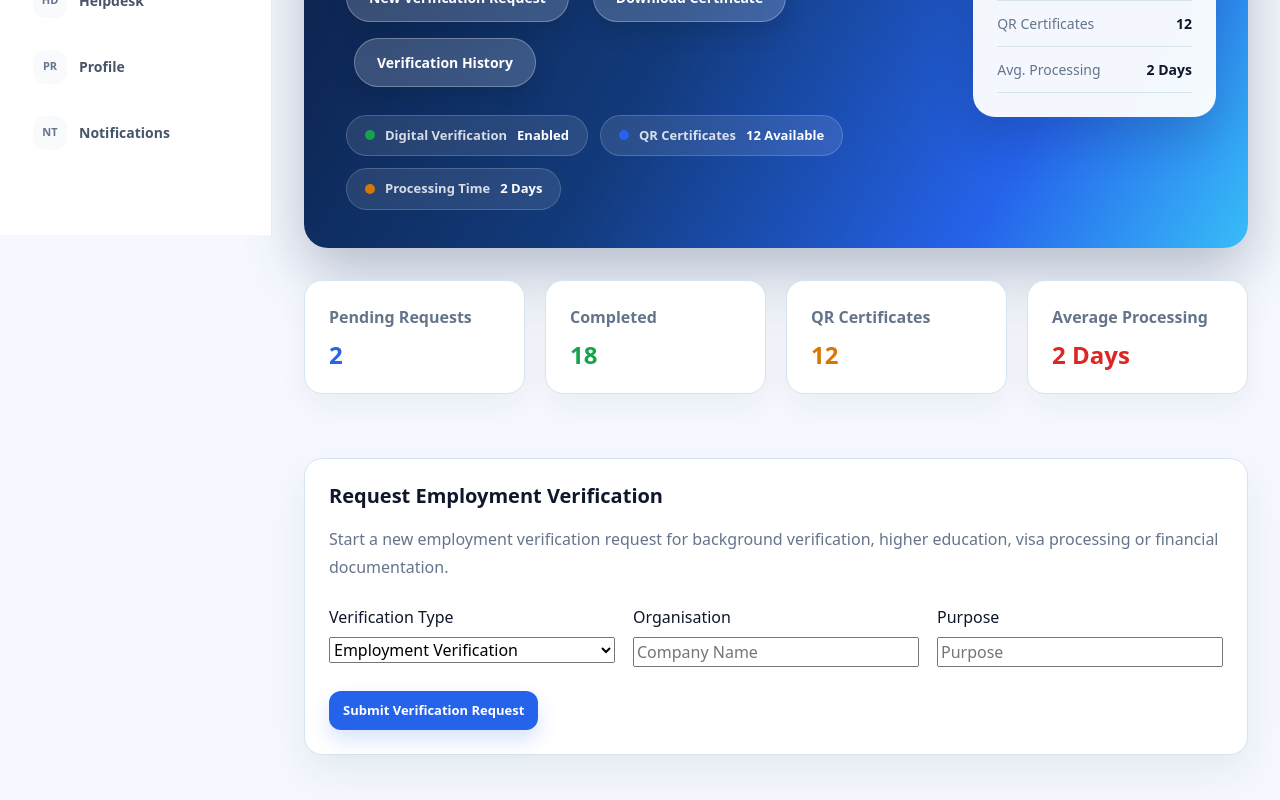
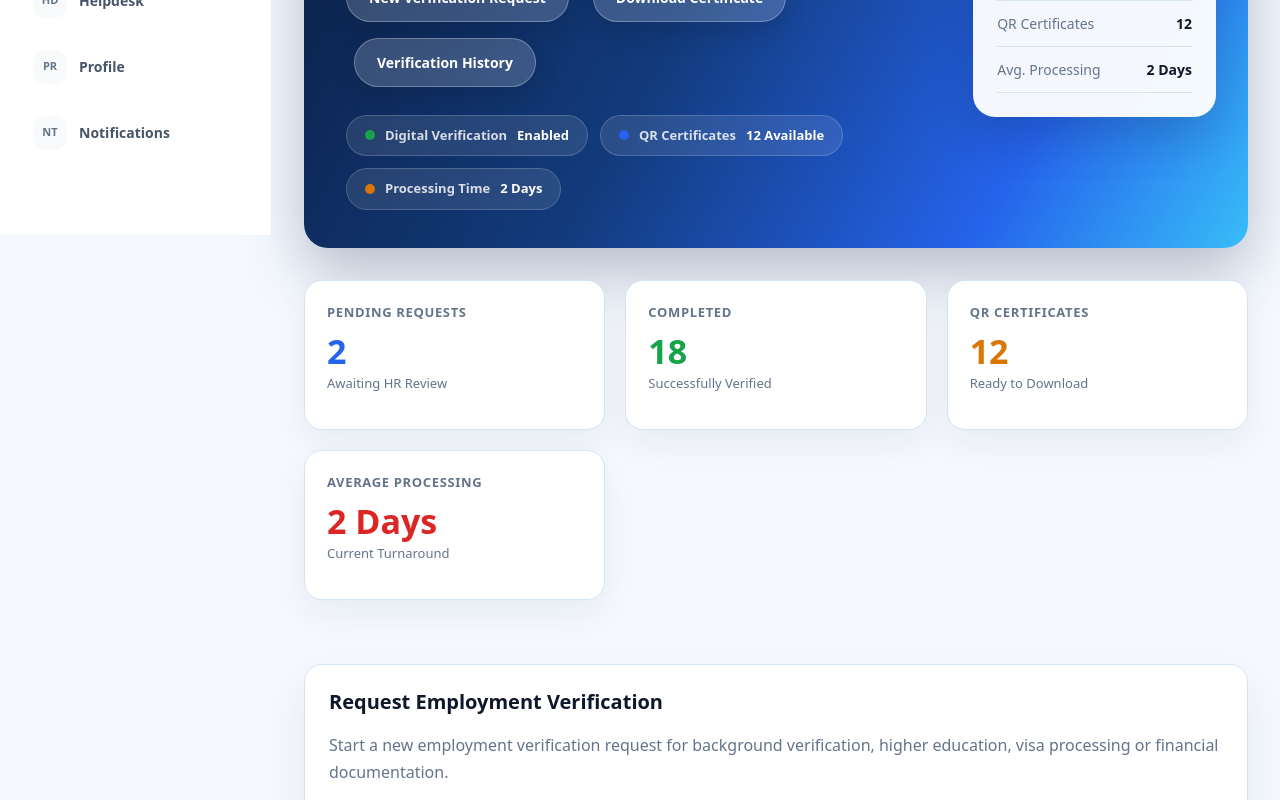
Before and after one commit to yashaswini-cyber/palc-alumni-portal, a React (Vite) app in the folder palc-alumni-portal/: page /verification in a window 1280 px wide. Shown: the part 565-1365 px from the top of the page. Built offline with nearby package versions, Linux system fonts and the light colour scheme.

Commit message:
Added reusable component StatsCard across all existing pages.

```diff
--- a/palc-alumni-portal/src/modules/documents/DocumentsPage.tsx
+++ b/palc-alumni-portal/src/modules/documents/DocumentsPage.tsx
@@ -1,3 +1,4 @@
+import StatsCard from "../../shared/components/StatsCard";
 import PageHeader from "../../shared/components/PageHeader";
 import SearchBar from "../../shared/components/SearchBar";
 import SectionCard from "../../shared/components/SectionCard";
@@ -148,37 +149,41 @@ export default function DocumentsPage() {
 
       {/* Metrics Grid */}
       <div
-        style={{
-          display: "grid",
-          gridTemplateColumns: "repeat(auto-fit, minmax(220px, 1fr))",
-          gap: "18px",
-        }}
-      >
-        {[
-          { title: "Available Documents", value: "4" },
-          { title: "Recently Added", value: "1" },
-          { title: "Downloaded This Month", value: "3" },
-          { title: "Last Updated", value: "30 Mar 2025" },
-        ].map((card) => (
-          <div
-            key={card.title}
-            style={{
-              background: COLORS.surface,
-              border: `1px solid ${COLORS.border}`,
-              borderRadius: "18px",
-              padding: "22px",
-              boxShadow: "0 8px 18px rgba(15,23,42,.06)",
-            }}
-          >
-            <p style={{ margin: 0, color: COLORS.textSecondary, fontSize: "13px" }}>
-              {card.title}
-            </p>
-            <h2 style={{ marginTop: "12px", marginBottom: 0, color: COLORS.text }}>
-              {card.value}
-            </h2>
-          </div>
-        ))}
-      </div>
+  style={{
+    display: "grid",
+    gridTemplateColumns: "repeat(auto-fit, minmax(240px, 1fr))",
+    gap: "20px",
+    marginBottom: "32px",
+  }}
+>
+  <StatsCard
+    title="Available Documents"
+    value="12"
+    subtitle="Employment records"
+    accentColor="#2563EB"
+  />
+
+  <StatsCard
+    title="Recently Added"
+    value="2"
+    subtitle="New this month"
+    accentColor="#16A34A"
+  />
+
+  <StatsCard
+    title="Downloads"
+    value="18"
+    subtitle="This month"
+    accentColor="#D97706"
+  />
+
+  <StatsCard
+    title="Last Updated"
+    value="30 Mar"
+    subtitle="Latest upload"
+    accentColor="#9333EA"
+  />
+</div>
 
       {/* Main Repository Section */}
       <SectionCard title="My Documents">
--- a/palc-alumni-portal/src/modules/verification/VerificationPage.tsx
+++ b/palc-alumni-portal/src/modules/verification/VerificationPage.tsx
@@ -1,5 +1,6 @@
 import PageHeader from "../../shared/components/PageHeader";
 import HeroBanner from "../../shared/components/HeroBanner";
+import StatsCard from "../../shared/components/StatsCard";
 import SectionCard from "../../shared/components/SectionCard";
 import StatusBadge from "../../shared/components/StatusBadge";
 import { COLORS } from "../../shared/theme/colors";
@@ -82,7 +83,6 @@ export default function VerificationPage() {
             >
               Verification Summary
             </h3>
-
             {[
               ["Pending Requests", "2"],
               ["Completed", "18"],
@@ -121,69 +121,41 @@ export default function VerificationPage() {
           </>
         }
       />
-
       <div
   style={{
     display: "grid",
-          gridTemplateColumns: "repeat(auto-fit,minmax(220px,1fr))",
+    gridTemplateColumns: "repeat(auto-fit,minmax(240px,1fr))",
     gap: "20px",
     marginBottom: "32px",
   }}
 >
-            {[
-            {
-              title: "Pending Requests",
-              value: "2",
-              color: "#2563EB",
-            },
-            {
-              title: "Completed",
-              value: "18",
-              color: "#16A34A",
-            },
-            {
-              title: "QR Certificates",
-              value: "12",
-              color: "#D97706",
-            },
-            {
-              title: "Average Processing",
-              value: "2 Days",
-              color: "#DC2626",
-            },
-          ].map((card) => (
-            <div
-              key={card.title}
-              style={{
-                background: "#FFFFFF",
-                borderRadius: "18px",
-                padding: "24px",
-                border: `1px solid ${COLORS.border}`,
-                boxShadow:
-                  "0 12px 30px rgba(15,23,42,.05)",
-              }}
-            >
-              <p
-                style={{
-                  margin: 0,
-                  color: COLORS.textSecondary,
-                  fontWeight: 600,
-                }}
-              >
-                {card.title}
-              </p>
+  <StatsCard
+    title="Pending Requests"
+    value="2"
+    subtitle="Awaiting HR Review"
+    accentColor="#2563EB"
+  />
 
-              <h2
-                style={{
-                  color: card.color,
-                  marginTop: "12px",
-                  marginBottom: 0,
-                }}
-              >
-                {card.value}
-              </h2>
-            </div>
-          ))}
+  <StatsCard
+    title="Completed"
+    value="18"
+    subtitle="Successfully Verified"
+    accentColor="#16A34A"
+  />
+
+  <StatsCard
+    title="QR Certificates"
+    value="12"
+    subtitle="Ready to Download"
+    accentColor="#D97706"
+  />
+
+  <StatsCard
+    title="Average Processing"
+    value="2 Days"
+    subtitle="Current Turnaround"
+    accentColor="#DC2626"
+  />
 </div>
 
         <SectionCard
--- /dev/null
+++ b/palc-alumni-portal/src/shared/components/StatsCard.tsx
@@ -0,0 +1,103 @@
+import type { ReactNode } from "react";
+import { COLORS } from "../theme/colors";
+
+type StatsCardProps = {
+  title: string;
+  value: string;
+  subtitle?: string;
+  icon?: ReactNode;
+  accentColor?: string;
+  onClick?: () => void;
+};
+
+export default function StatsCard({
+  title,
+  value,
+  subtitle,
+  icon,
+  accentColor = COLORS.primary,
+  onClick,
+}: StatsCardProps) {
+  return (
+    <div
+      onClick={onClick}
+      style={{
+        background: COLORS.surface,
+        border: `1px solid ${COLORS.border}`,
+        borderRadius: "18px",
+        padding: "22px",
+        boxShadow: "0 14px 34px rgba(15,23,42,0.06)",
+        cursor: onClick ? "pointer" : "default",
+        transition: "0.2s ease",
+        minHeight: "150px",
+
+        display: "flex",
+        flexDirection: "column",
+        justifyContent: "space-between",
+      }}
+    >
+      <div
+        style={{
+          display: "flex",
+          justifyContent: "space-between",
+          alignItems: "flex-start",
+        }}
+      >
+        <div>
+          <p
+            style={{
+              margin: 0,
+              fontSize: "13px",
+              color: COLORS.textSecondary,
+              fontWeight: 700,
+              textTransform: "uppercase",
+              letterSpacing: ".05em",
+            }}
+          >
+            {title}
+          </p>
+
+          <h2
+            style={{
+              margin: "12px 0 6px",
+              color: accentColor,
+              fontSize: "34px",
+              lineHeight: 1,
+            }}
+          >
+            {value}
+          </h2>
+
+          {subtitle && (
+            <p
+              style={{
+                margin: 0,
+                color: COLORS.textSecondary,
+                fontSize: "13px",
+              }}
+            >
+              {subtitle}
+            </p>
+          )}
+        </div>
+
+        {icon && (
+          <div
+            style={{
+              width: "54px",
+              height: "54px",
+              borderRadius: "16px",
+              background: COLORS.primaryLight,
+              color: accentColor,
+              display: "grid",
+              placeItems: "center",
+              fontSize: "22px",
+            }}
+          >
+            {icon}
+          </div>
+        )}
+      </div>
+    </div>
+  );
+}
```
Lines whose indentation alone changed are shown as unchanged.
